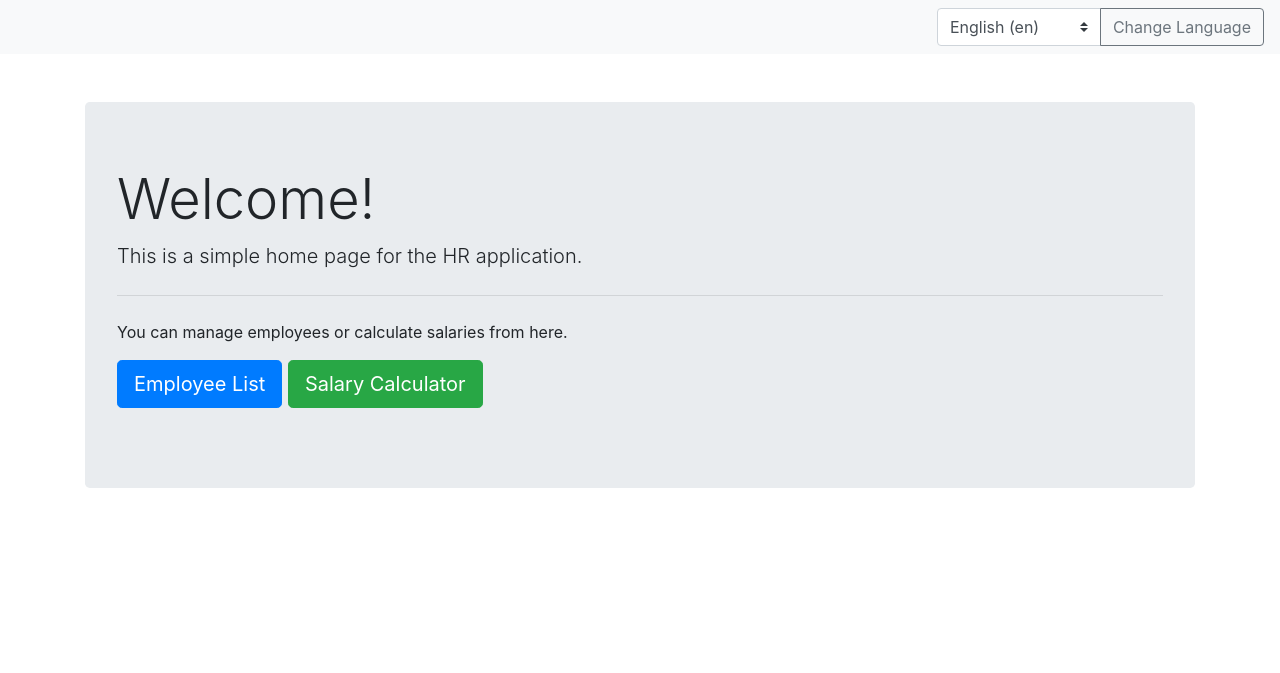
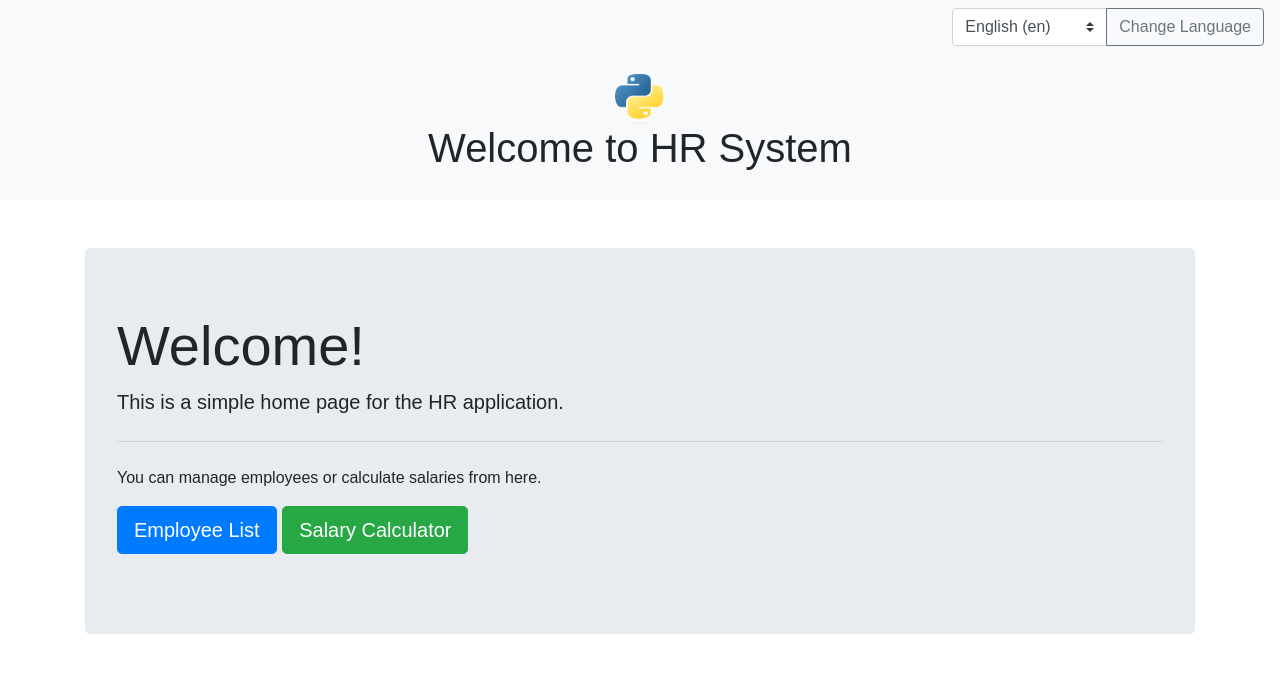
Before and after one commit to marcustas/course_django, a Django app: page /en/ in a window 1280 px wide. Shown: the top 673 px of the page. Run offline with Django 4.2, Linux system fonts and the light colour scheme; parts of the project's set-up code (start-up, migrations or seed data) failed here and were passed over; some libraries are stand-ins or nearby versions.

Commit message:
static files

```diff
--- a/course_django/settings.py
+++ b/course_django/settings.py
@@ -134,6 +134,7 @@ USE_TZ = True
 # https://docs.djangoproject.com/en/4.2/howto/static-files/
 
 STATIC_URL = 'static/'
+STATICFILES_DIRS = [BASE_DIR / 'static']
 
 # Default primary key field type
 # https://docs.djangoproject.com/en/4.2/ref/settings/#default-auto-field
--- /dev/null
+++ b/static/css/style.css
@@ -0,0 +1,22 @@
+/* static/scss/style.scss */
+body {
+  font-family: Arial, sans-serif;
+}
+
+.header {
+  background-color: #f8f9fa;
+  padding: 20px;
+  text-align: center;
+}
+.header img {
+  width: 50px;
+  height: 50px;
+}
+
+.employee-list {
+  margin: 20px;
+  padding: 10px;
+  border: 1px solid #dee2e6;
+}
+
+/*# sourceMappingURL=style.css.map */
--- /dev/null
+++ b/static/css/style.scss
@@ -0,0 +1,29 @@
+/* static/scss/style.scss */
+$body-font: Arial, sans-serif;
+$header-bg-color: #f8f9fa;
+$header-padding: 20px;
+$logo-size: 50px;
+$employee-list-margin: 20px;
+$employee-list-padding: 10px;
+$employee-list-border-color: #dee2e6;
+
+body {
+    font-family: $body-font;
+}
+
+.header {
+    background-color: $header-bg-color;
+    padding: $header-padding;
+    text-align: center;
+
+    img {
+        width: $logo-size;
+        height: $logo-size;
+    }
+}
+
+.employee-list {
+    margin: $employee-list-margin;
+    padding: $employee-list-padding;
+    border: 1px solid $employee-list-border-color;
+}
--- a/templates/base.html
+++ b/templates/base.html
@@ -1,4 +1,5 @@
 {% load i18n %}
+{% load static %}
 
 <!DOCTYPE html>
 <html lang="en">
@@ -8,6 +9,7 @@
     <meta name="viewport" content="width=device-width, initial-scale=1.0">
     <title>{% block title %}Django Hillel App{% endblock title %}</title>
     <link href="https://maxcdn.bootstrapcdn.com/bootstrap/4.0.0/css/bootstrap.min.css" rel="stylesheet">
+    <link rel="stylesheet" type="text/css" href="{% static 'css/style.css' %}">
 </head>
 <body>
 
@@ -33,6 +35,11 @@
     </form>
 </nav>
 
+<div class="header">
+    <img src="{% static 'img/logo.png' %}" alt="Logo">
+    <h1>Welcome to HR System</h1>
+</div>
+
 <div class="container mt-5 ">
     {% block content %}
     {% endblock content %}
```
Also changed, not shown: static/img/logo.png (added), 1 other file.
